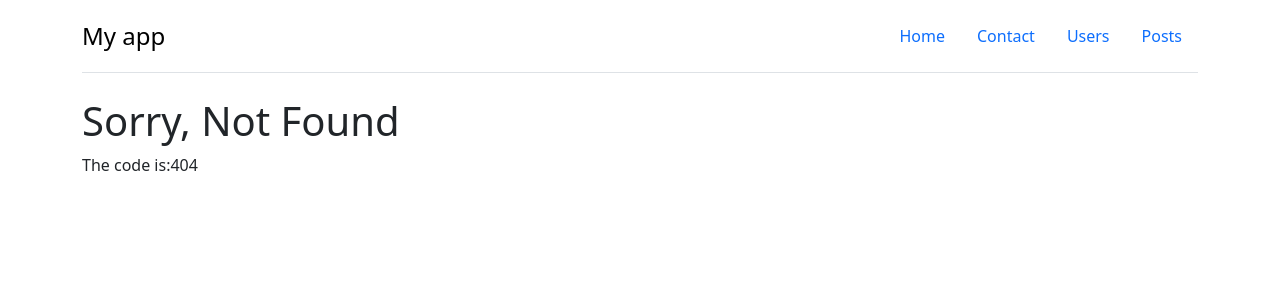
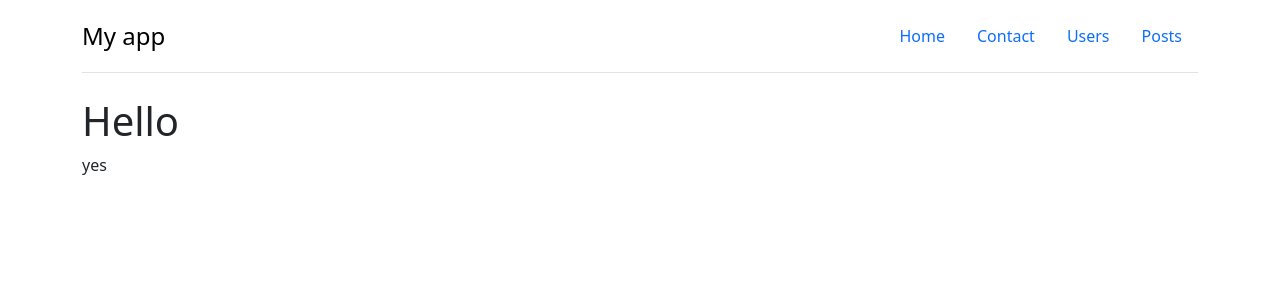
Before and after one commit to ferlobo1985/UDMY-Sveltekit-basics, a SvelteKit app: page /about in a window 1280 px wide. Before the commit this address had no page. Shown: the top 300 px of the page. Built offline with nearby package versions, Linux system fonts and the light colour scheme.

Commit message:
21-SSR and CSR
21-SSR and CSR

```diff
--- a/src/routes/+layout.js
+++ b/src/routes/+layout.js
@@ -1 +1 @@
-export const prerender = 'auto';
+// export const prerender = 'auto';
--- /dev/null
+++ b/src/routes/about/+page.server.js
@@ -0,0 +1,8 @@
+// export const csr = false;
+// export const ssr = true;
+
+export async function load({params}) {
+    return {
+        data:'yes'
+    }
+}
--- /dev/null
+++ b/src/routes/about/+page.svelte
@@ -0,0 +1,6 @@
+<script>
+    export let data;
+</script>
+
+<h1>Hello</h1>
+<p>{data.data}</p>
```
